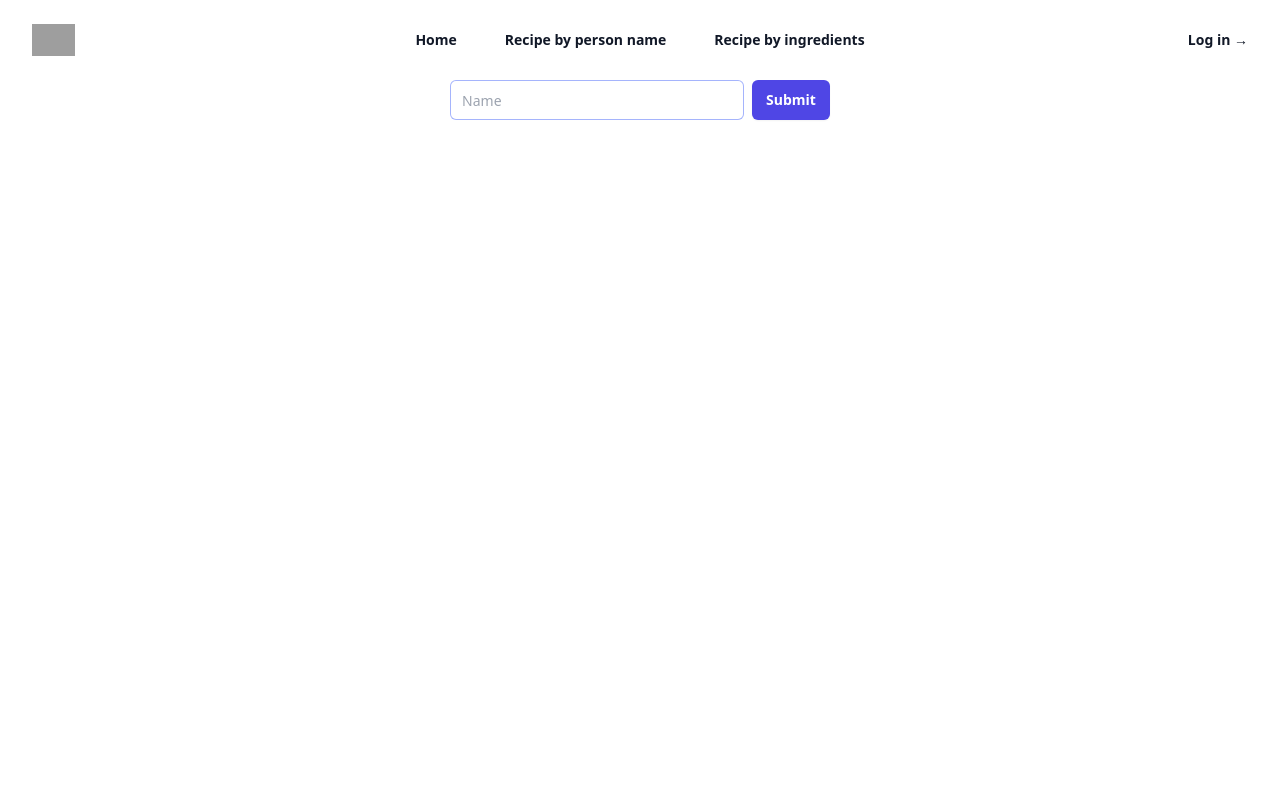
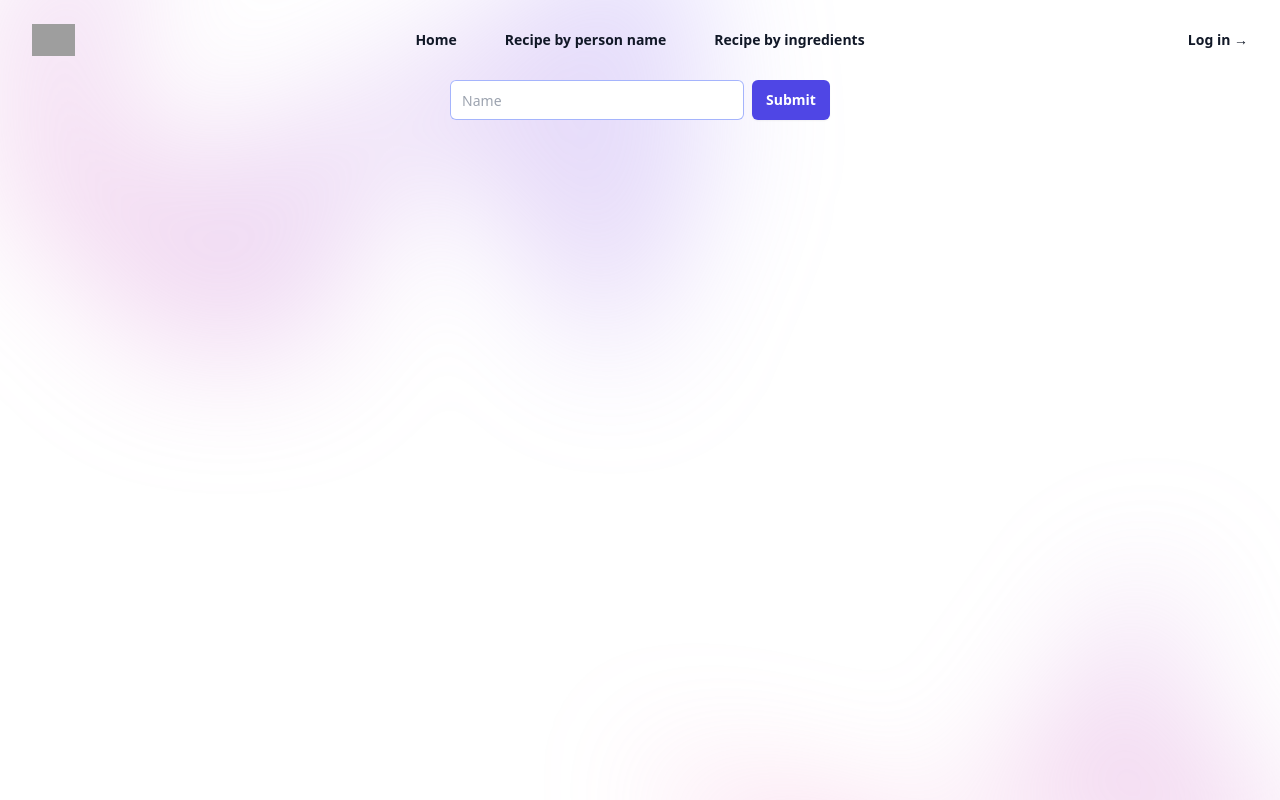
Before and after one commit to 3-Semester-Organisation/ChristoffersIde-Frontend, a React (Vite) app: page /recipe-person-name in a window 1280 px wide. Shown: the top 800 px of the page. Built offline with nearby package versions, Linux system fonts and the light colour scheme; grey boxes are pictures that could not be loaded.

Commit message:
fixed missing backdrop

```diff
--- a/package.json
+++ b/package.json
@@ -13,8 +13,7 @@
     "@heroicons/react": "^2.1.5",
     "react": "^18.3.1",
     "react-dom": "^18.3.1",
-    "react-loading-icons": "^1.1.0",
-    "react-router-dom": "^6.27.0"
+    "react-loading-icons": "^1.1.0"
   },
   "devDependencies": {
     "@eslint/js": "^9.13.0",
@@ -30,6 +29,7 @@
     "eslint-plugin-react-refresh": "^0.4.14",
     "globals": "^15.11.0",
     "postcss": "^8.4.47",
+    "react-router-dom": "^6.27.0",
     "tailwindcss": "^3.4.14",
     "vite": "^5.4.10"
   }
--- a/src/components/Dialog.jsx
+++ b/src/components/Dialog.jsx
@@ -2,6 +2,7 @@ import React, { useEffect, useState } from "react";
 import { fetchRecipeByPersonName } from "../js/api/recipeapi";
 import Input from "./input";
 import Response from "./Response";
+import Backdrop from "./backdrop/Backdrop";
 
 
 export default function Dialog() {
@@ -29,6 +30,8 @@ export default function Dialog() {
 
     return (
         <>
+        <Backdrop />
+
         <div className="container mx-auto p-4 max-w-lg">
 
             <Input handleFetch={handleFetch}/> {/* giver handleFetch funktionen videre til Input component */}
--- a/src/components/Header.jsx
+++ b/src/components/Header.jsx
@@ -14,7 +14,7 @@ export default function Example() {
     const [mobileMenuOpen, setMobileMenuOpen] = useState(false)
 
     return (
-        <div className="bg-white">
+        <div>
             <header className="absolute inset-x-0 top-0 z-50">
                 <nav aria-label="Global" className="flex items-center justify-between p-6 lg:px-8">
                     <div className="flex lg:flex-1">
--- a/src/components/HomePage.jsx
+++ b/src/components/HomePage.jsx
@@ -1,41 +1,20 @@
+import Backdrop from "./backdrop/Backdrop";
+
 export default function HomePage() {
   return (
     <>
-            <div
-                aria-hidden="true"
-                className="absolute inset-x-0 -top-40 -z-10 transform-gpu overflow-hidden blur-3xl sm:-top-80"
-            >
-                <div
-                    style={{
-                        clipPath:
-                            'polygon(74.1% 44.1%, 100% 61.6%, 97.5% 26.9%, 85.5% 0.1%, 80.7% 2%, 72.5% 32.5%, 60.2% 62.4%, 52.4% 68.1%, 47.5% 58.3%, 45.2% 34.5%, 27.5% 76.7%, 0.1% 64.9%, 17.9% 100%, 27.6% 76.8%, 76.1% 97.7%, 74.1% 44.1%)',
-                    }}
-                    className="relative left-[calc(50%-11rem)] aspect-[1155/678] w-[36.125rem] -translate-x-1/2 rotate-[30deg] bg-gradient-to-tr from-[#ff80b5] to-[#9089fc] opacity-30 sm:left-[calc(50%-30rem)] sm:w-[72.1875rem]"
-                />
-            </div>
+      <Backdrop />
       <div className="mx-auto max-w-2xl py-32 sm:py-48 lg:py-56">
         <div className="text-center">
           <h1 className="text-balance text-5xl font-semibold tracking-tight text-gray-900 sm:text-7xl">
             Mealfinder
           </h1>
           <p className="mt-8 text-pretty text-lg font-medium text-gray-500 sm:text-xl/8">
-                        Det jo simpelt. skriv dit navn, og vi finner en rett til deg. Vi har alle rettene fra hele
-                        køkken.
+            Det jo simpelt. skriv dit navn, og vi finner en rett til deg. Vi har
+            alle rettene fra hele køkken.
           </p>
         </div>
       </div>
-            <div
-                aria-hidden="true"
-                className="absolute inset-x-0 top-[calc(100%-13rem)] -z-10 transform-gpu overflow-hidden blur-3xl sm:top-[calc(100%-30rem)]"
-            >
-                <div
-                    style={{
-                        clipPath:
-                            'polygon(74.1% 44.1%, 100% 61.6%, 97.5% 26.9%, 85.5% 0.1%, 80.7% 2%, 72.5% 32.5%, 60.2% 62.4%, 52.4% 68.1%, 47.5% 58.3%, 45.2% 34.5%, 27.5% 76.7%, 0.1% 64.9%, 17.9% 100%, 27.6% 76.8%, 76.1% 97.7%, 74.1% 44.1%)',
-                    }}
-                    className="relative left-[calc(50%+3rem)] aspect-[1155/678] w-[36.125rem] -translate-x-1/2 bg-gradient-to-tr from-[#ff80b5] to-[#9089fc] opacity-30 sm:left-[calc(50%+36rem)] sm:w-[72.1875rem]"
-                />
-            </div>
     </>
-    )
+  );
 }
--- a/src/components/IngredientSubmitter.jsx
+++ b/src/components/IngredientSubmitter.jsx
@@ -4,6 +4,7 @@ import {Bars} from "react-loading-icons";
 import {fetchRecipeByUserRequest} from "../js/api/recipeapi.js";
 import Response from "./Response.jsx";
 import Header from "../components/Header.jsx";
+import Backdrop from "./backdrop/Backdrop.jsx";
 
 
 export default function IngredientSubmitter() {
@@ -43,6 +44,7 @@ export default function IngredientSubmitter() {
     return (
         <>
             <Header />
+            <Backdrop />
             <div className="relative mt-2 mb-10 rounded-md flex justify-center">
                 <form onSubmit={addIngredient} className="flex items-center">
                     <input
--- /dev/null
+++ b/src/components/backdrop/Backdrop.jsx
@@ -0,0 +1,30 @@
+export default function Backdrop() {
+  return (
+    <>
+      <div
+        aria-hidden="true"
+        className="absolute inset-x-0 -top-40 -z-10 transform-gpu overflow-hidden blur-3xl sm:-top-80"
+      >
+        <div
+          style={{
+            clipPath:
+              "polygon(74.1% 44.1%, 100% 61.6%, 97.5% 26.9%, 85.5% 0.1%, 80.7% 2%, 72.5% 32.5%, 60.2% 62.4%, 52.4% 68.1%, 47.5% 58.3%, 45.2% 34.5%, 27.5% 76.7%, 0.1% 64.9%, 17.9% 100%, 27.6% 76.8%, 76.1% 97.7%, 74.1% 44.1%)",
+          }}
+          className="relative left-[calc(50%-11rem)] aspect-[1155/678] w-[36.125rem] -translate-x-1/2 rotate-[30deg] bg-gradient-to-tr from-[#ff80b5] to-[#9089fc] opacity-30 sm:left-[calc(50%-30rem)] sm:w-[72.1875rem]"
+        />
+      </div>
+      <div
+        aria-hidden="true"
+        className="absolute inset-x-0 top-[calc(100%-13rem)] -z-10 transform-gpu overflow-hidden blur-3xl sm:top-[calc(100%-30rem)]"
+      >
+        <div
+          style={{
+            clipPath:
+              "polygon(74.1% 44.1%, 100% 61.6%, 97.5% 26.9%, 85.5% 0.1%, 80.7% 2%, 72.5% 32.5%, 60.2% 62.4%, 52.4% 68.1%, 47.5% 58.3%, 45.2% 34.5%, 27.5% 76.7%, 0.1% 64.9%, 17.9% 100%, 27.6% 76.8%, 76.1% 97.7%, 74.1% 44.1%)",
+          }}
+          className="relative left-[calc(50%+3rem)] aspect-[1155/678] w-[36.125rem] -translate-x-1/2 bg-gradient-to-tr from-[#ff80b5] to-[#9089fc] opacity-30 sm:left-[calc(50%+36rem)] sm:w-[72.1875rem]"
+        />
+      </div>
+    </>
+  );
+}
```
Also changed, not shown: 1 other file (tests, documents, lock files or other folders). Lines whose indentation alone changed are shown as unchanged.
